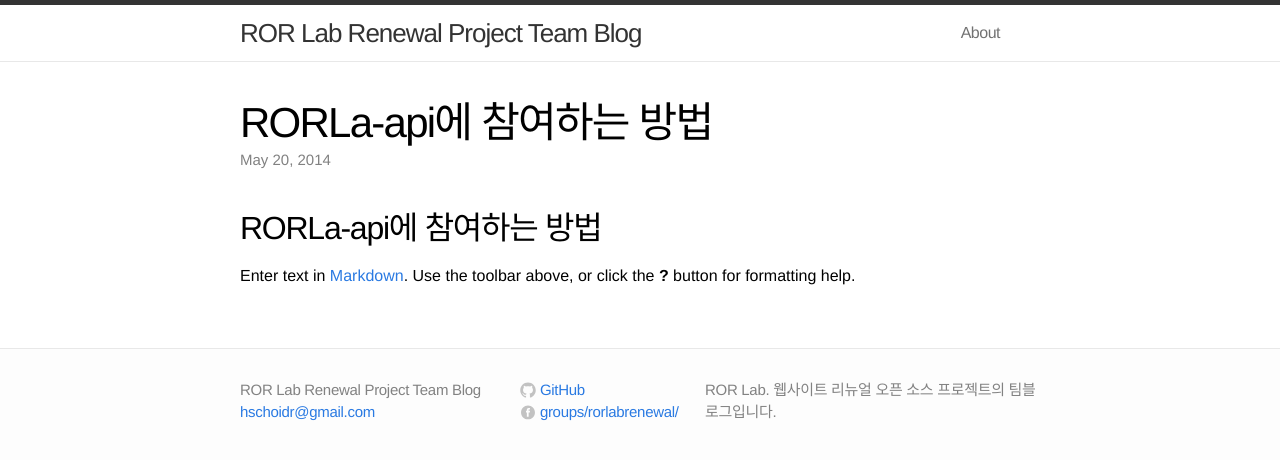
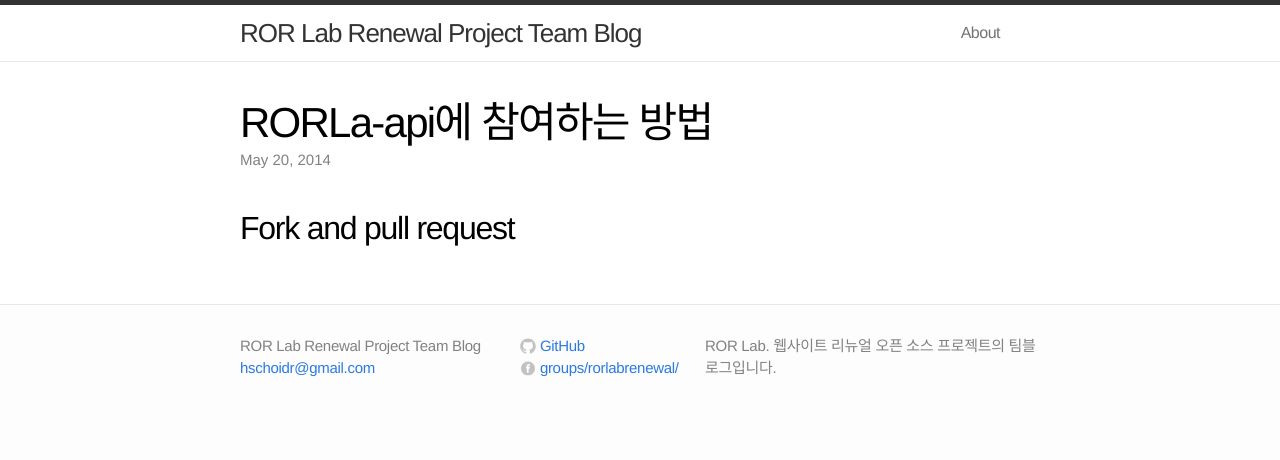
Before and after one commit to RORLabNew/rorlabnew.github.io, a Jekyll site: the page built from _posts/2014-05-20-fork-and-pull.md, in a window 1280 px wide. Shown: the top 460 px of the page. Built offline with Jekyll 4.4.1, drawn with Linux system fonts in a browser that asks for light colours.

Commit message:
Updated 2014-05-20-fork-and-pull.md

```diff
--- a/_posts/2014-05-20-fork-and-pull.md
+++ b/_posts/2014-05-20-fork-and-pull.md
@@ -1,11 +1,9 @@
 ---
 published: true
 layout: post
-title: RORLa-api에 참여하는 방법
+title: "RORLa-api에 참여하는 방법"
 date: 20140520
 categories: post
 ---
 
-## RORLa-api에 참여하는 방법
-
-Enter text in [Markdown](http://daringfireball.net/projects/markdown/). Use the toolbar above, or click the **?** button for formatting help.
+## Fork and pull request
```
